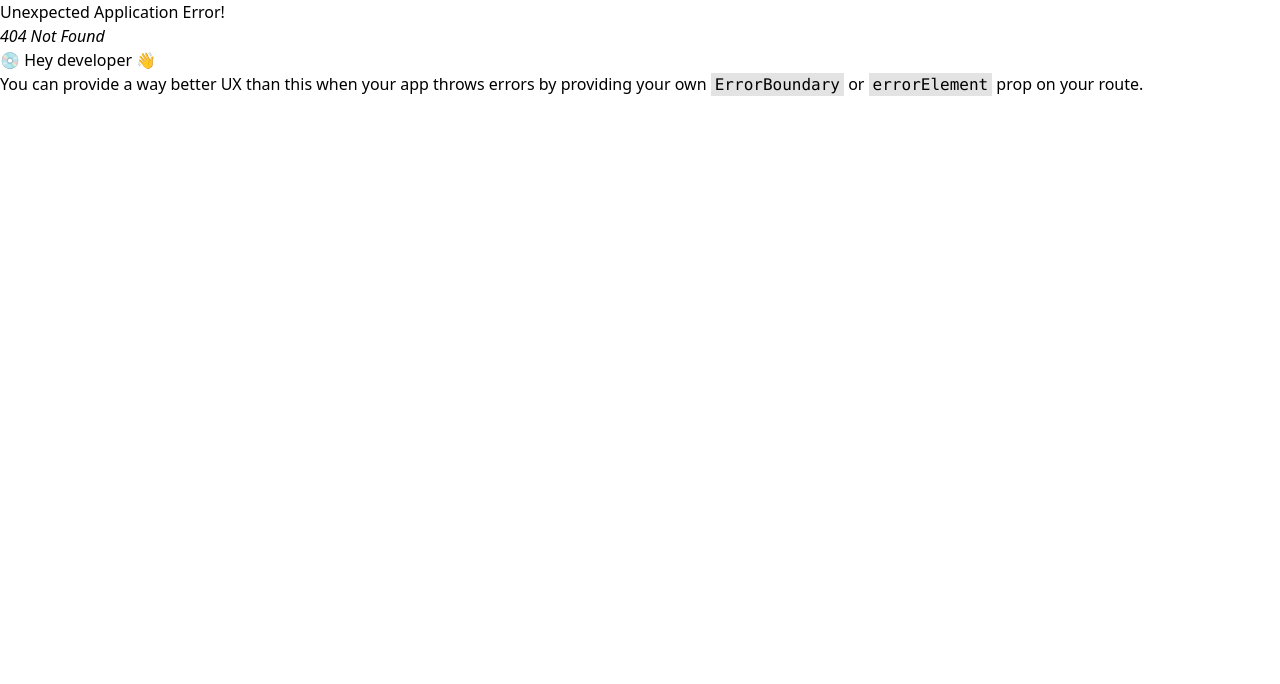
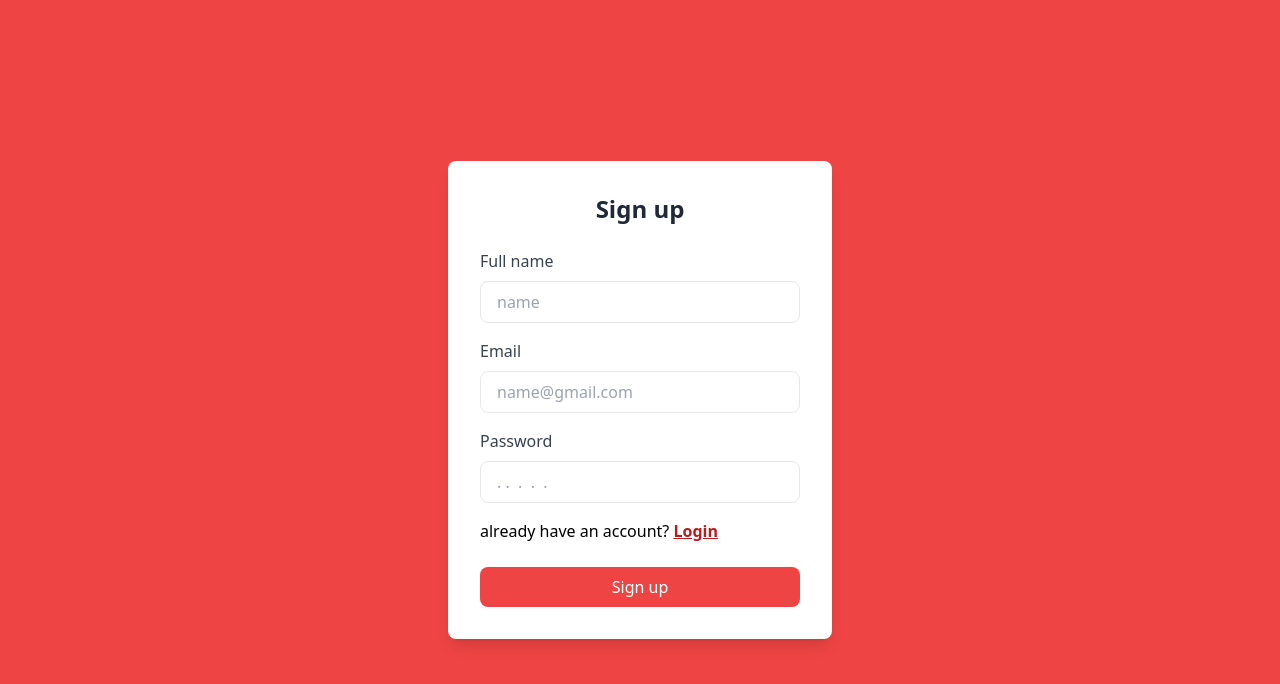
Before and after one commit to farhansdev/blood-bank, a React (Vite) app: page /signup in a window 1280 px wide. Before the commit this address had no page. Shown: the top 684 px of the page. Built offline with nearby package versions, Linux system fonts and the light colour scheme.

Commit message:
commit files

```diff
--- a/package.json
+++ b/package.json
@@ -14,7 +14,8 @@
     "react": "^18.2.0",
     "react-dom": "^18.2.0",
     "react-router-dom": "^6.26.0",
-    "react-toastify": "^10.0.5"
+    "react-toastify": "^10.0.5",
+    "sweet-alert": "^2.0.5"
   },
   "devDependencies": {
     "@types/react": "^18.2.66",
--- a/src/App.jsx
+++ b/src/App.jsx
@@ -8,13 +8,17 @@ import Footer from "./screens/footer";
 import Navbar from "./screens/navbar";
 import LandingPage from "./screens/donorLanding";
 import Dashboard from "./screens/dashboard";
+import Login from "./auth/login"
+import Signup from "./auth/signup";
 import "./index.css"
 
 
 export default function App() {
 
   const router = createBrowserRouter([
-    { path: '/', element: <DonorRegistrationForm /> },
+    { path: '/', element: <Login /> },
+    { path: '/signup', element: <Signup /> },
+    { path: '/login', element: <Login /> },
     { path: '/donorLanding', element: <LandingPage /> },
     { path: '/about', element: <About /> },
     { path: '/donorDeta', element: <DonorRegistrationForm /> },
@@ -26,11 +30,4 @@ export default function App() {
 
   ]);
 
-  return (
-    <>
-    {/* <Navbar/> */}
-  <RouterProvider router={router} />
-
-    </>
-  )
-}
+  return <RouterProvider router={router} /> }
--- a/src/auth/Login.jsx
+++ b/src/auth/Login.jsx
@@ -1,4 +1,5 @@
-import React, { useState } from 'react'
+import React, { useState } from 'react';
+import { useNavigate } from 'react-router-dom';
 import { auth } from '../firebase';
 import { signInWithEmailAndPassword } from 'firebase/auth';
 import { Link } from 'react-router-dom';
@@ -7,46 +8,57 @@ function Login() {
 
   const [email, setEmail] = useState("");
   const [pswd, setPswd] = useState("");
+  const navigate = useNavigate()
 
   const handleLogin = async (e) => {
     e.preventDefault();
     try {
       await signInWithEmailAndPassword(auth, email, pswd)
       console.log("User logged in successfully!");
-      window.location.href = "/Ourblog";
-      // alert("User logged in successfully!")
+      navigate('/profile')
 
     } catch (error) {
       console.log(error.message);
-      // alert("Invalid email or password!");
     }
 
   };
   return (
 
-    <section className="bg-gray-50 dark:bg-gray-900 h-screen" >
-      <div className="flex flex-col items-center justify-center px-6 py-8 mx-auto md:h-screen sm:pt-20 lg:py-0" >
-        <div className="w-full bg-white rounded-lg shadow dark:border md:mt-0 sm:max-w-md xl:p-0 dark:bg-gray-800 dark:border-gray-700">
-          <div className="p-6 space-y-4 md:space-y-6 sm:p-8">
-            <h1 className="text-2xl text-center font-bold leading-tight tracking-tight text-gray-900 md:text-2xl dark:text-white">
-              Log in
-            </h1>
-            <form className="space-y-4 md:space-y-6">
-              <div>
-                <label className="block mb-2 text-sm font-medium text-gray-900 dark:text-white">Your email</label>
-                <input onChange={(e) => setEmail(e.target.value)} type="email" className="bg-gray-50 border border-gray-300 text-gray-900 rounded-lg focus:ring-primary-600 focus:border-primary-600 block w-full p-2.5 dark:bg-gray-700 dark:border-gray-600 dark:placeholder-gray-400 dark:text-white dark:focus:ring-blue-500 dark:focus:border-blue-500" placeholder="name@company.com" />
-              </div>
-              <div>
-                <label className="block mb-2 text-sm font-medium text-gray-900 dark:text-white">Password</label>
-                <input onChange={(e) => setPswd(e.target.value)} type="password" placeholder="••••••••" className="bg-gray-50 border border-gray-300 text-gray-900 rounded-lg focus:ring-primary-600 focus:border-primary-600 block w-full p-2.5 dark:bg-gray-700 dark:border-gray-600 dark:placeholder-gray-400 dark:text-white dark:focus:ring-blue-500 dark:focus:border-blue-500" />
-              </div>
-              <button onClick={handleLogin} className="w-full text-white bg-blue-500 hover:bg-blue-600 focus:ring-4 focus:outline-none focus:ring-primary-300 font-medium rounded-lg text-sm px-5 py-2.5 text-center dark:bg-primary-600 dark:hover:bg-primary-700 dark:focus:ring-primary-800">Log in</button>
-              <p className='text-white pt-2'>Create your account ? <Link to="/Signup">Signup</Link></p>
-            </form>
+       <div className="min-h-screen flex items-center justify-center bg-red-600">
+      <div className="bg-white p-8 rounded-lg shadow-lg w-96">
+        <h2 className="text-2xl font-bold mb-6 text-black text-center">Login</h2>
+          <div className="mb-4">
+            <label htmlFor="email" className="block text-black mb-2">Email</label>
+            <input
+              type="email"
+              placeholder='name@gmail.com'
+              onChange={(e) => setEmail(e.target.value)}
+              className="w-full px-4 py-2 border rounded-lg focus:outline-none focus:ring-2 focus:ring-red-500"
+              required
+            />
           </div>
-        </div>
+          <div className="mb-6">
+            <label htmlFor="password" className="block text-black mb-2">Password</label>
+            <input
+              type="password"
+              placeholder='. . . . . . .'
+              onChange={(e) => setPswd(e.target.value)}
+              className="w-full px-4 py-2 border rounded-lg focus:outline-none focus:ring-2 focus:ring-red-500"
+              required
+            />
+              <div className='flex justify-between items-center text-red-700 pt-4'>
+             <Link to="/signup" className="font-semibold underline">Sign up</Link>
+            <p>Forgot Password?</p>
+          </div>
+          </div>
+          <button
+            onClick={handleLogin}
+            className="w-full bg-red-500 text-white py-2 px-4 rounded-lg hover:bg-red-600 focus:outline-none focus:bg-red-600"
+          >
+            Login
+          </button>
       </div>
-    </section>
+    </div>
   )
 }
 
--- /dev/null
+++ b/src/auth/signup.jsx
@@ -0,0 +1,90 @@
+import React, { useState } from 'react';
+import { useNavigate } from 'react-router-dom';
+import { Link } from 'react-router-dom';
+import { createUserWithEmailAndPassword } from 'firebase/auth';
+import { db, auth } from '../firebase';
+import { setDoc, doc } from 'firebase/firestore';
+
+
+function Signup() {
+
+  const navigate = useNavigate();
+
+  const [name, setName] = useState('');
+  const [email, setEmail] = useState('');
+  const [password, setPassword] = useState('');
+  const [isLoading, setIsLoading] = useState(false);
+
+
+ function handleSignup(e) {
+  setIsLoading(true)
+  e.preventDefault();
+    createUserWithEmailAndPassword(auth, email, password)
+    .then(async (response) => {
+      const uid = response.user.uid
+      const userData = { name, email, uid }
+      localStorage.setItem("userId", response.user.uid)
+      await setDoc(doc(db, 'users', uid), userData)
+      console.log("User Succesfuly Registerd!");
+      navigate('/login')
+    setIsLoading(false)
+    })
+  .catch((error) => {
+    console.log(error.message);
+    setIsLoading(false)
+  })
+  }
+
+  return (
+    <div className="min-h-screen flex items-center justify-center bg-red-500">
+      <div className="bg-white p-8 rounded-lg shadow-lg w-96">
+        <h2 className="text-2xl font-bold mb-6 text-gray-800 text-center">Sign up</h2>
+        <form>
+        <div className="mb-4">
+            <label htmlFor="email" className="block text-gray-700 mb-2">Full name</label>
+            <input
+              type="text"
+              placeholder='name'
+              onChange={(e) => setName(e.target.value)}
+              className="w-full px-4 py-2 border rounded-lg focus:outline-none focus:ring-2 focus:ring-red-400"
+              required
+            />
+          </div>
+          <div className="mb-4">
+            <label htmlFor="email" className="block text-gray-700 mb-2">Email</label>
+            <input
+              type="email"
+              placeholder='name@gmail.com'
+              onChange={(e) => setEmail(e.target.value)}
+              className="w-full px-4 py-2 border rounded-lg focus:outline-none focus:ring-2 focus:ring-red-400"
+              required
+            />
+          </div>
+          <div className="mb-6">
+            <label htmlFor="password" className="block text-gray-700 mb-2">Password</label>
+            <input
+              type="password"
+              placeholder='. .  .  .  .'
+              onChange={(e) => setPassword(e.target.value)}
+              className="w-full px-4 py-2 border rounded-lg focus:outline-none focus:ring-2 focus:ring-red-400"
+              required
+            />
+            <div className='pt-4'>
+            already have an account? <Link to="/login" className='text-red-700 font-semibold underline'>Login</Link>
+          </div>
+          </div>
+
+          <button
+            onClick={handleSignup}
+            className="w-full bg-red-500 text-white py-2 px-4 rounded-lg hover:bg-red-600 focus:outline-none focus:bg-red-600"
+          >
+            Sign up
+          </button>
+        </form>
+      </div>
+    </div>
+  );
+};
+
+
+export default Signup
--- a/src/screens/navbar.jsx
+++ b/src/screens/navbar.jsx
@@ -23,6 +23,9 @@ const Navbar = () => {
             </Link>
             <Link to="/about" className=" hover:bg-red-600 px-3 py-2 rounded-full  hover:text-white text-lg font-medium">
               About
+            </Link>
+            <Link to="/donorDeta" className=" hover:bg-red-600 px-3 py-2 rounded-full  hover:text-white text-lg font-medium">
+              Donor Rigistration
             </Link>
             <Link to="/collaborat" className=" hover:bg-red-600 px-3 py-2 rounded-full  hover:text-white text-lg font-medium">
               Collaborations
@@ -56,7 +59,7 @@ const Navbar = () => {
       {isOpen && (
         <div className="md:hidden">
           <div className="px-2 pt-2 pb-3 space-y-1 sm:px-3">
-            <Link to="/" className="text-black hover:bg-red-600 block px-3 py-2 rounded-md text-base font-medium">
+            <Link to="/profile" className="text-black hover:bg-red-600 block px-3 py-2 rounded-md text-base font-medium">
               Home
             </Link>
             <Link to="/about" className="text-black hover:bg-red-600 block px-3 py-2 rounded-md text-base font-medium">
@@ -69,7 +72,7 @@ const Navbar = () => {
               Collaborations
             </Link>
             <Link to="/profile" className="text-black hover:bg-red-600 block px-3 py-2 rounded-md text-base font-medium">
-              Profile
+              Donors
             </Link>
           </div>
         </div>
--- a/src/screens/profile.jsx
+++ b/src/screens/profile.jsx
@@ -1,18 +1,16 @@
-import { useEffect, useState } from 'react';
+import React, { useState, useEffect } from 'react';
+import { collection, getDocs } from 'firebase/firestore';
 import { db } from '../firebase';
-import { collection, getDocs } from 'firebase/firestore';
+import Navbar from './navbar';
 
-import Footer from "./footer";
-
-import Navbar from "./navbar";
-
-const DonorProfile = () => {
+const Profile = () => {
   const [donors, setDonors] = useState([]);
 
+  // Fetch donors from Firestore
   useEffect(() => {
     const fetchDonors = async () => {
-      const donorCollection = await getDocs(collection(db, 'donors'));
-      setDonors(donorCollection.docs.map(doc => ({ id: doc.id, ...doc.data() })));
+      const donorsCollection = await getDocs(collection(db, 'donors'));
+      setDonors(donorsCollection.docs.map(doc => ({ id: doc.id, ...doc.data() })));
     };
 
     fetchDonors();
@@ -20,26 +18,29 @@ const DonorProfile = () => {
 
   return (
     <>
-    <Navbar/>
-    <div className="container mx-auto p-4">
-      <h1 className="text-2xl font-bold mb-4">Donor Profiles</h1>
-      <div className="grid grid-cols-1 md:grid-cols-2 gap-4">
-        {donors.map((donor) => (
-          <div key={donor.id} className="border p-4 rounded-lg bg-white shadow">
-            <h2 className="text-lg font-bold">{donor.name}</h2>
-            <p>Age: {donor.age}</p>
-            <p>Gender: {donor.gender}</p>
-            <p>Blood Group: {donor.bloodGroup}</p>
-            <a href='https://wa.me/183040822' target='_blank'>Contact: {donor.contact}</a>
-            <p>City: {donor.city}</p>
+    <Navbar />
+    <div className="container mx-auto p-4 mt-10 ">
+      <h1 className="text-3xl font-bold mb-6">Blood Donors</h1>
+      <div className="bg-white shadow-lg rounded-lg overflow-hidden">
+        {donors.map(donor => (
+          <div key={donor.id} className="mt-4 border-b p-4 flex items-center space-x-4 hover:bg-gray-100 cursor-pointer">
+            <div className="w-12 h-12 rounded-full bg-red-600 flex items-center justify-center text-white text-lg font-bold">
+              {donor.name.charAt(0)}
+            </div>
+            <div className="flex-grow">
+              <h2 className="text-lg font-bold text-black">{donor.name}</h2>
+              <p className="font-semibold text-gray-600">{donor.bloodGroup} | {donor.city}</p>
+            </div>
+            <div className="text-md text-gray-600">
+              <p>Age: {donor.age}</p>
+              <a href="https://wa.me/" target='_blank'>{donor.contact}</a>
+            </div>
           </div>
         ))}
       </div>
     </div>
-    {/* <Footer /> */}
     </>
-
   );
 };
 
-export default DonorProfile;
+export default Profile;
```
Also changed, not shown: 1 other file (tests, documents, lock files or other folders).
